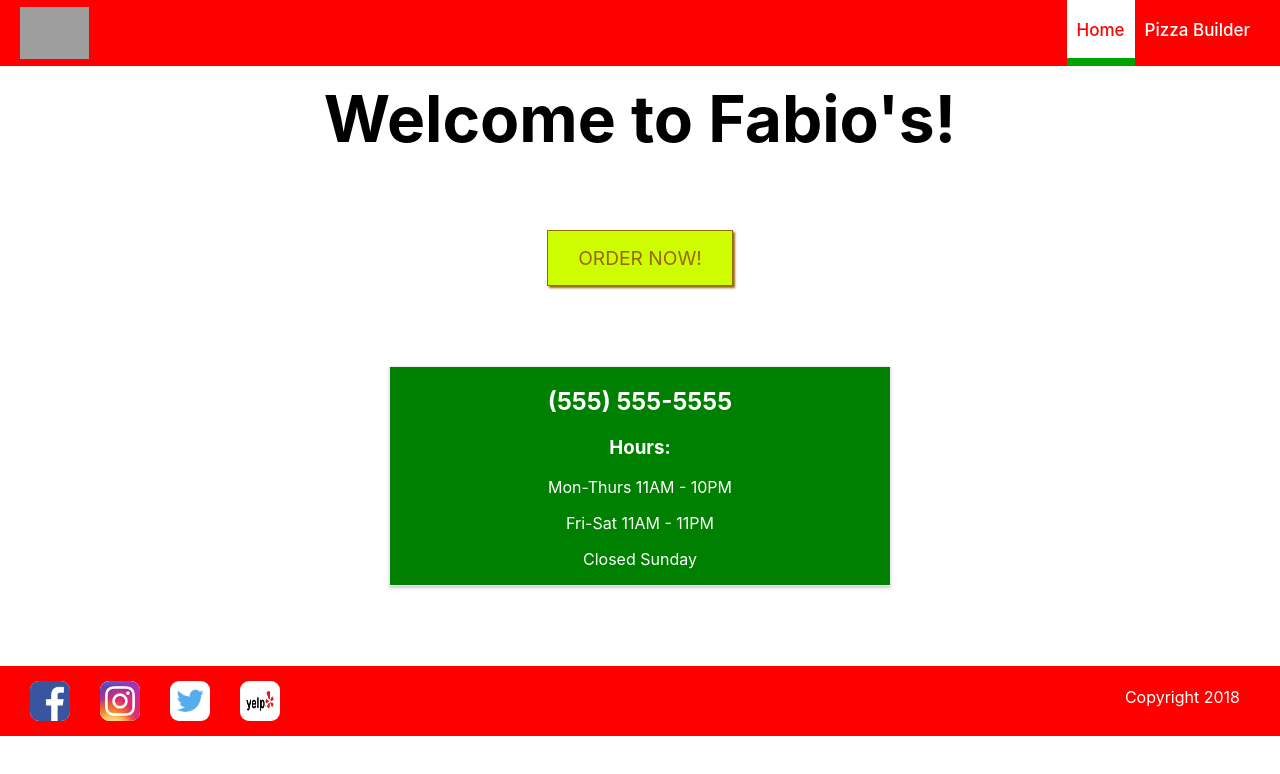
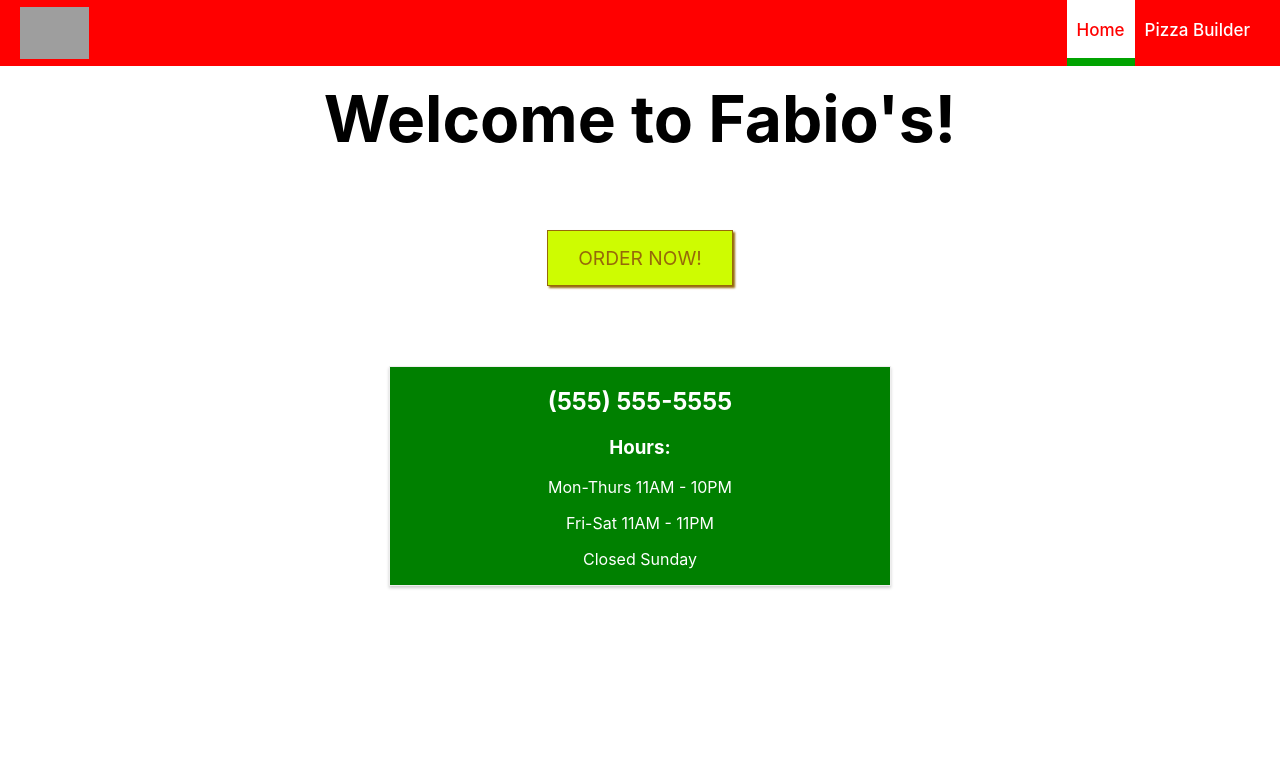
Before and after one commit to Jacob-DiEdwardo/react-pizza-builder, a React (Create React App) app: page / in a window 1280 px wide. Shown: the top 774 px of the page. Built offline with nearby package versions, Linux system fonts and the light colour scheme; grey boxes are pictures that could not be loaded.

Commit message:
removed Footer from Layout.js

```diff
--- a/src/hoc/Layout/Layout.js
+++ b/src/hoc/Layout/Layout.js
@@ -5,7 +5,6 @@ import classes from "./Layout.module.css";
 import Aux from '../Auxiliary/Auxiliary';
 import Navbar from '../../components/Navigation/Navbar/Navbar';
 import SideDrawer from '../../components/Navigation/SideDrawer/SideDrawer';
-import Footer from '../../components/Navigation/Footer/Footer';
 
 class Layout extends Component {
     state = {
@@ -35,7 +34,6 @@ class Layout extends Component {
                 <main className={classes.Content}>
                     {this.props.children}
                 </main>
-                <Footer />
             </Aux>
         );
     }
```
